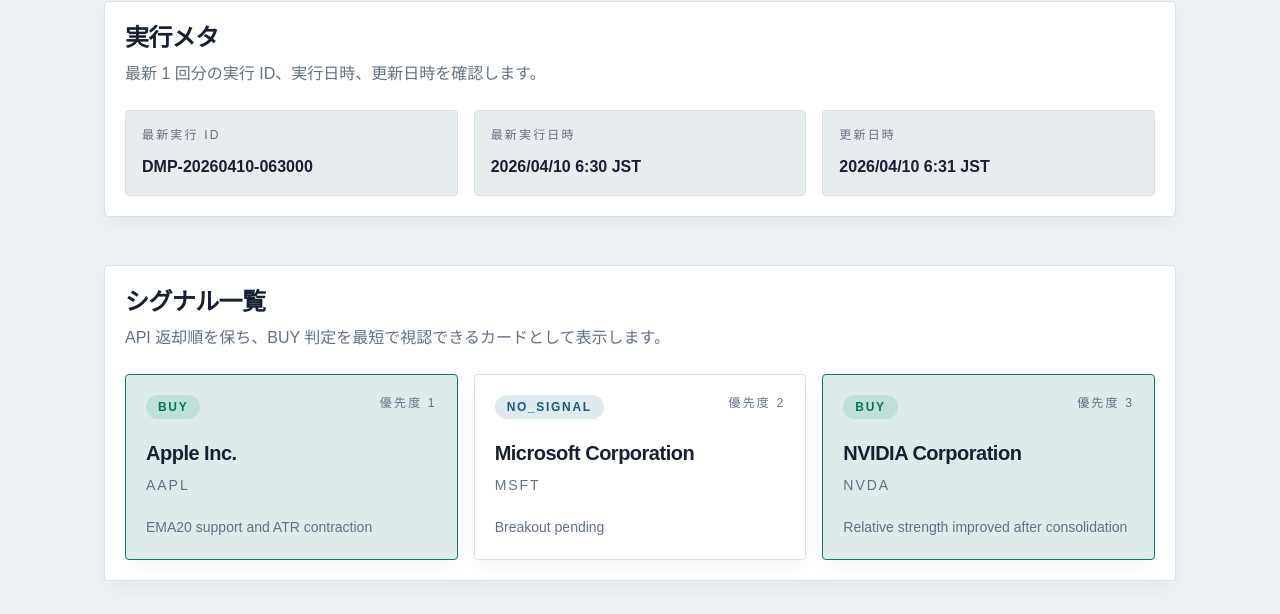
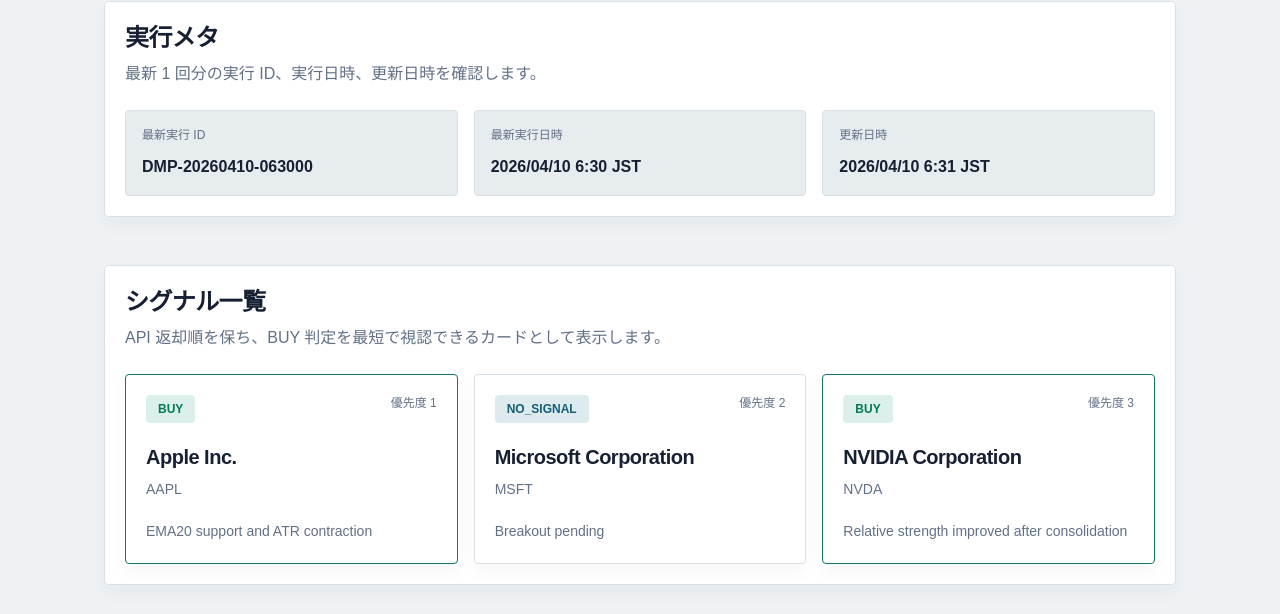
Before and after one commit to perotaro/stock_web, a React (Vite) app in the folder apps/frontend/: page /app/systems/alpha-growth in a window 1280 px wide. Shown: the part 304-918 px from the top of the page. Built offline with nearby package versions, Linux system fonts and the light colour scheme; no server answers.

Commit message:
fix: SystemLatestPage のデザイン準拠を改善
DESIGN.md に沿って StatusPill と最新結果カードの角丸、背景色、ラベル表現を調整しました。関連テストも追加しました。

```diff
--- a/apps/frontend/src/components/ui/StatusPill.tsx
+++ b/apps/frontend/src/components/ui/StatusPill.tsx
@@ -24,7 +24,7 @@
 
   return (
     <span
-      className={`inline-flex rounded-full px-3 py-1 text-xs font-semibold tracking-[0.14em] uppercase ${toneClassMap[tone]}`}
+      className={`inline-flex rounded-[4px] px-3 py-1 text-xs leading-5 font-semibold ${toneClassMap[tone]}`}
     >
       {label}
     </span>
--- a/apps/frontend/src/pages/app/SystemLatestPage.tsx
+++ b/apps/frontend/src/pages/app/SystemLatestPage.tsx
@@ -147,7 +147,7 @@
           key={item.label}
           className="rounded-[4px] border border-[color:var(--color-line)] bg-[color:var(--color-subtle-surface)] p-4"
         >
-          <dt className="text-xs tracking-[0.18em] text-[color:var(--color-muted)] uppercase">
+          <dt className="text-xs font-medium text-[color:var(--color-muted)]">
             {item.label}
           </dt>
           <dd className="mt-3 text-base font-semibold break-words text-[color:var(--color-ink)]">
@@ -193,10 +193,10 @@
   return (
     <article
       aria-label={`${signal.priority_rank}. ${signal.name}`}
-      className={`rounded-[4px] border p-5 shadow-[var(--shadow-soft)] ${
+      className={`rounded-[4px] border bg-[color:var(--color-surface)] p-5 shadow-[var(--shadow-soft)] ${
         isBuySignal
-          ? 'border-[color:var(--color-accent)] bg-[color:var(--color-accent-soft)]'
-          : 'border-[color:var(--color-line)] bg-[color:var(--color-surface)]'
+          ? 'border-[color:var(--color-accent)]'
+          : 'border-[color:var(--color-line)]'
       }`}
     >
       <div className="flex items-start justify-between gap-4">
@@ -204,7 +204,7 @@
           label={signal.decision}
           tone={getDecisionTone(signal.decision)}
         />
-        <p className="text-xs font-medium tracking-[0.18em] text-[color:var(--color-muted)] uppercase">
+        <p className="text-xs font-medium text-[color:var(--color-muted)]">
           優先度 {signal.priority_rank}
         </p>
       </div>
@@ -212,7 +212,7 @@
       <h3 className="mt-5 text-xl font-semibold tracking-tight text-[color:var(--color-ink)]">
         {signal.name}
       </h3>
-      <p className="mt-2 text-sm font-medium tracking-[0.14em] text-[color:var(--color-muted)] uppercase">
+      <p className="mt-2 text-sm font-medium text-[color:var(--color-muted)]">
         {signal.ticker}
       </p>
       {signal.reason ? (
```
Also changed, not shown: 2 other files (tests, documents, lock files or other folders).
